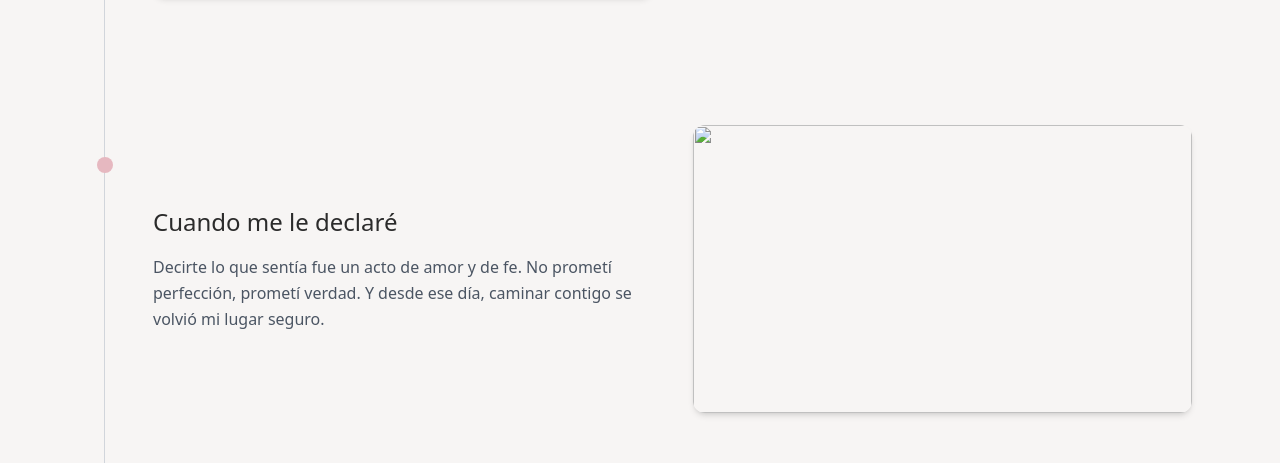
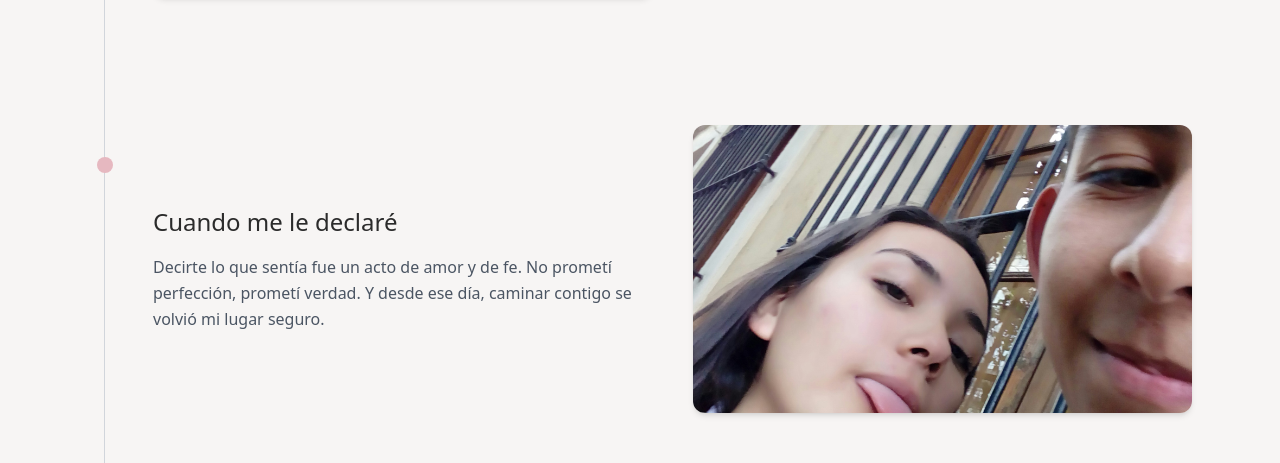
Before and after one commit to is722204/navidad-LS, a plain HTML site: page index.html in a window 1280 px wide. Shown: the part 1351-1814 px from the top of the page. Drawn offline with nearby package versions, Linux system fonts and the light colour scheme.

Commit message:
Update image source in index.html

```diff
--- a/index.html
+++ b/index.html
@@ -93,7 +93,7 @@
       <div class="relative pl-12 grid md:grid-cols-2 gap-10 items-center fade-up">
         <span class="absolute -left-2 top-8 w-4 h-4 bg-primary rounded-full"></span>
 
-        <img src="foto-declaracion.jpg"
+        <img src="20171129_173236.jpg"
              class="w-full h-72 object-cover rounded-xl shadow-md md:order-2" />
 
         <div class="md:order-1">
```
